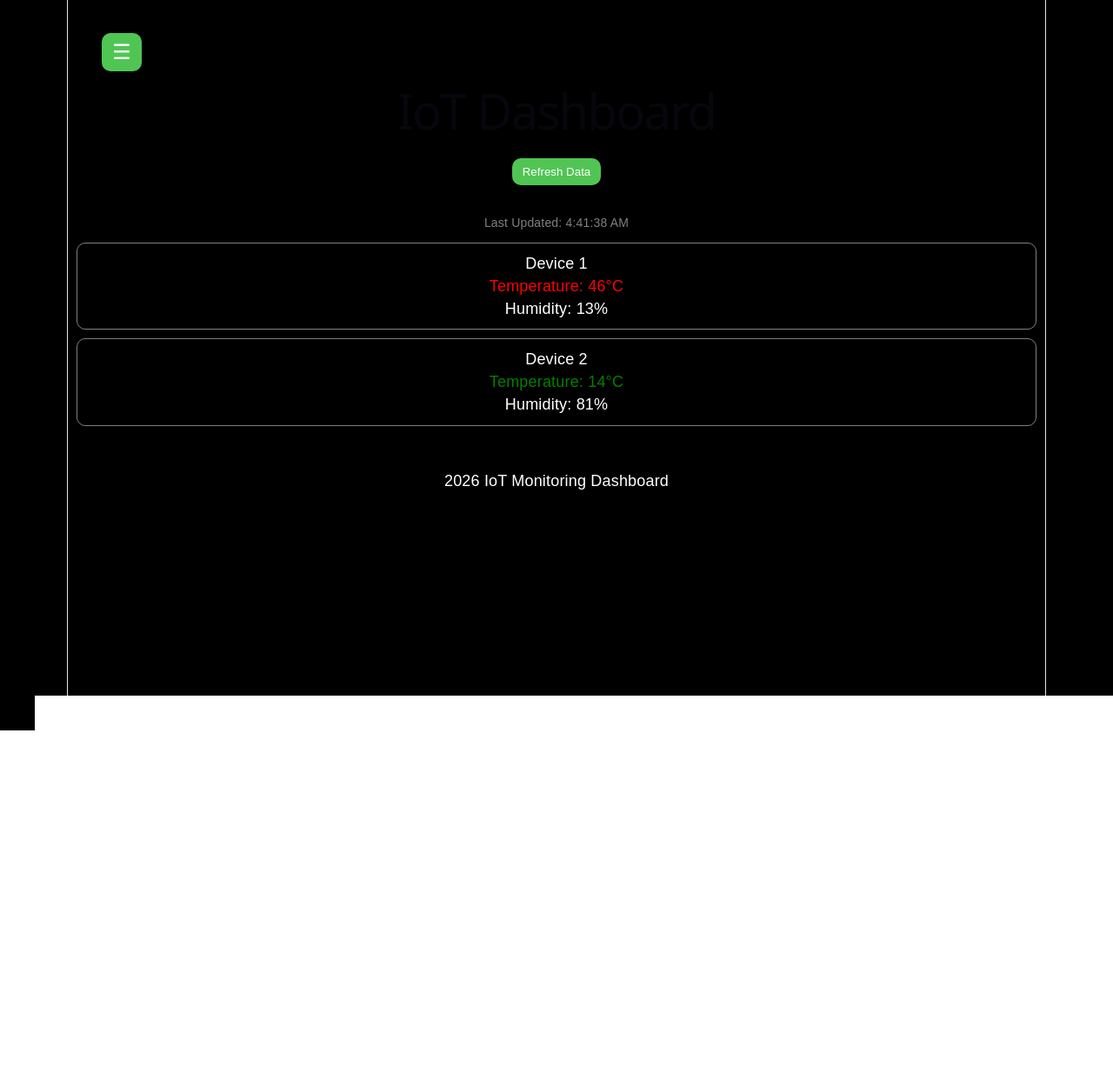
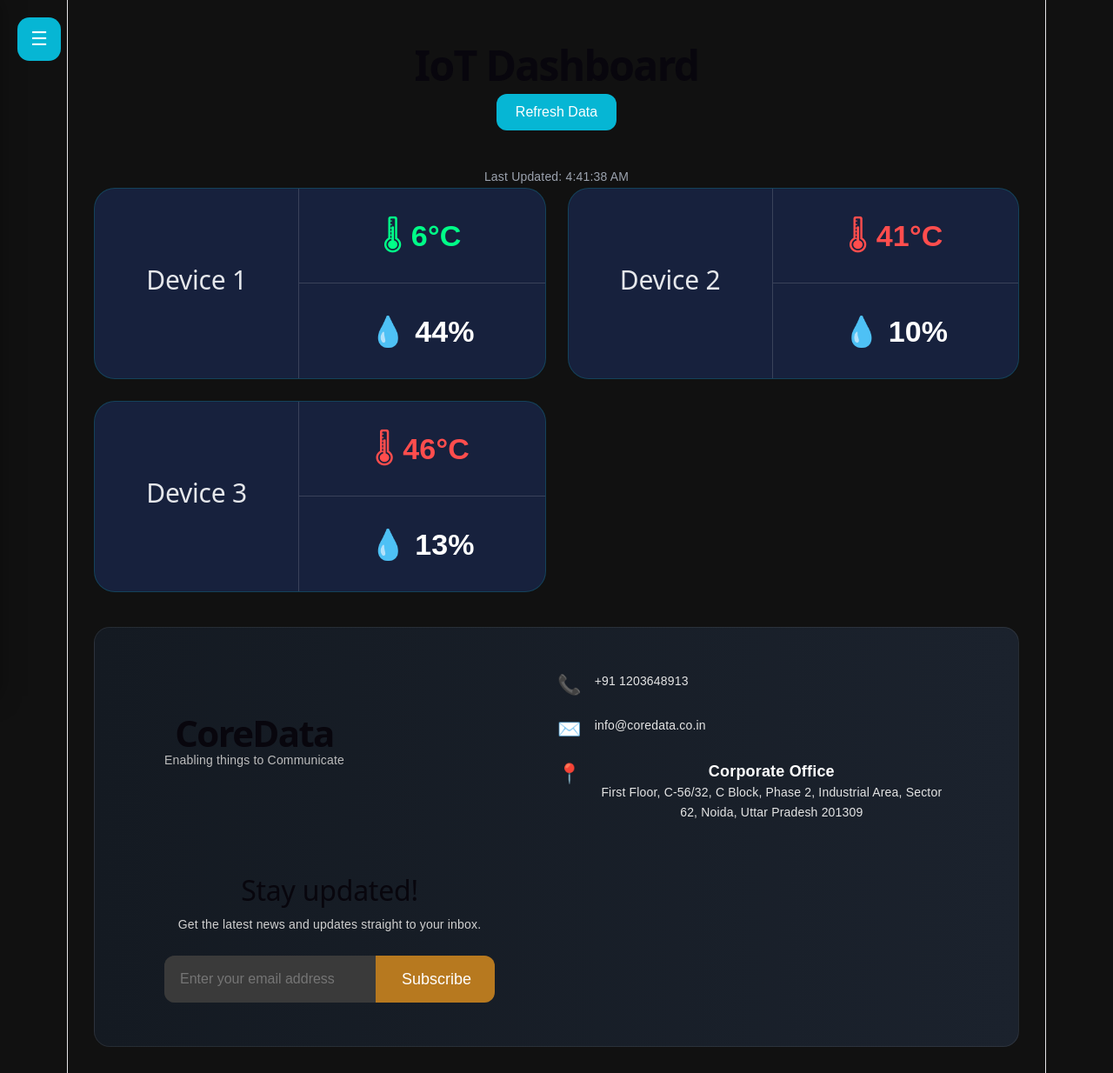
Before and after one commit to ArpitU/React-Projects, a React (Vite) app: page / in a window 1280 px wide. Shown: the whole page at 87% size. Before the commit the page ends 800 px from the top, so only its background shows below. Built offline with nearby package versions, Linux system fonts and the light colour scheme.

Commit message:
update project

```diff
--- a/src/App.css
+++ b/src/App.css
@@ -1,91 +1,469 @@
-.h1 {
-  text-align: center;
-  margin-bottom: 20px;
-  background-color: black;
-  color: white;
-}
-body {
-  margin: 0;
-  font-family: Arial, sans-serif;
-  background: black;
-  overflow-x: hidden;
-  overflow-y: hidden;
-}
-
-.app {
-  padding: 20px;
-  text-align: center;
-}
-.footer{
-  margin-top: 20px;
-  padding: 30px;
-  background-color: black;
-  color: white;
-}
-.container {
-  display: flex;
-  gap: 20px;
-  flex-wrap: wrap;
-  justify-content: center;
-}
-
-button {
-  margin-top: 10px;
-  padding: 8px 12px;
-  border: none;
-  background: #50c554;
-  color: white;
-  border-radius: 10px;
-  cursor: pointer;
-}
-.device-card {
-  border: 1px solid gray;
-  margin: 10px;
-  padding: 10px;
-  border-radius: 10px;
-  background: black;
-  transition: transform 0.2s, box-shadow 0.2s;
-}
-.device-card:hover {
-transform: scale(1.016);
-}
-
-.sidebar {
-  position: fixed;
-  top: 0px;
-  bottom: 20px;
-  left: -250px;
-  width: 250px;
-  height: 100vh;
-  background-color: black;
-  color: white;
-  padding: 20px;
-  transition: 0.3s;
-}
-.sidebar.active {
-  left: 0;
+*{
+  margin:0;
+  padding:0;
+  box-sizing:border-box;
 }
 
 
-.sidebar li {
-  margin: 20px 0;
-  cursor: pointer;
+body{
+
+  font-family:Arial, sans-serif;
+
+  background:
+  linear-gradient(
+    to bottom,
+    #020617,
+    #050816,
+    #020617
+  );
+
+  color:white;
+
+
+}
+
+
+.app{
+  padding:30px;
+}
+
+
+.header{
+
+  text-align:center;
+
+  margin-bottom:40px;
+}
+
+.header h1{
+
+  font-size:48px;
+
+  font-weight:700;
+
+  margin-bottom:20px;
+}
+
+.time{
+
+  margin-top:15px;
+
+  color:#9ca3af;
+
+  font-size:14px;
+}
+
+
+.refresh-btn{
+
+  padding:12px 22px;
+
+  border:none;
+
+  border-radius:12px;
+
+  background:#06b6d4;
+
+  color:white;
+
+  cursor:pointer;
+
+  font-size:16px;
+
+  transition:0.3s;
+}
+
+.refresh-btn:hover{
+
+  transform:translateY(-2px);
+
+  background:#0891b2;
+
+  box-shadow:
+    0 0 15px rgba(6,182,212,0.5);
+}
+
+.container{
+
+  display:grid;
+
+  grid-template-columns:
+  repeat(auto-fit,minmax(340px,1fr));
+
+  gap:25px;
+}
+
+.device-card{
+
+  height:220px;
+
+  display:grid;
+
+  grid-template-columns:1fr 1.2fr;
+
+  background:
+  rgba(25,35,65,0.95);
+
+  border-radius:24px;
+
+  overflow:hidden;
+
+  border:
+  1px solid rgba(0,255,255,0.15);
+
+  backdrop-filter:blur(10px);
+
+  transition:0.3s;
+}
+
+.device-card:hover{
+
+  transform:translateY(-5px);
+
+  box-shadow:
+    0 0 20px rgba(0,255,255,0.2),
+    0 0 40px rgba(0,255,255,0.08);
+}
+
+/* Left */
+.device-left{
+
+  display:flex;
+
+  justify-content:center;
+
+  align-items:center;
+
+  border-right:
+  1px solid rgba(255,255,255,0.15);
+}
+
+.device-left h2{
+
+  font-size:30px;
+
+  color:#e5e7eb;
+}
+
+.device-right{
+
+  display:grid;
+
+  grid-template-rows:1fr 1fr;
+}
+
+
+.temperature{
+
+  display:flex;
+
+  justify-content:center;
+
+  align-items:center;
+
+  border-bottom:
+  1px solid rgba(255,255,255,0.15);
+
+  font-size:34px;
+
+  font-weight:bold;
+
+  transition:0.3s;
+}
+
+.temperature:hover{
+
+  background:
+  rgba(255,99,71,0.08);
+}
+
+
+.humidity{
+
+  display:flex;
+
+  justify-content:center;
+
+  align-items:center;
+
+  font-size:34px;
+
+  font-weight:bold;
+
+  transition:0.3s;
+}
+
+.humidity:hover{
+
+  background:
+  rgba(0,255,255,0.08);
+}
+
+.sidebar{
+
+  position:fixed;
+
+  top:0;
+
+  left:-260px;
+
+  width:250px;
+
+  height:100vh;
+
+  background:#081120;
+
+  padding:25px;
+
+  transition:0.3s;
+
+  z-index:1000;
+
+  box-shadow:
+  5px 0 25px rgba(0,0,0,0.5);
+}
+
+.sidebar.active{
+  left:0;
+}
+
+/* Sidebar Title */
+.sidebar h2{
+
+  margin-top:30px;
+
+  margin-bottom:40px;
+
+  color:#06b6d4;
+}
+
+.sidebar ul{
+  list-style:none;
+}
+
+.sidebar li{
+
+  margin:20px 0;
+
+  padding:12px;
+
+  border-radius:12px;
+
+  cursor:pointer;
+
+  transition:0.3s;
+}
+
+.sidebar li:hover{
+
+  background:
+  rgba(0,255,255,0.1);
+
+  transform:translateX(5px);
+}
+
+
+.close-btn{
+
+  position:absolute;
+
+  top:20px;
+
+  right:20px;
+
+  font-size:22px;
+
+  cursor:pointer;
+}
+
+
+.menu-btn{
+
+  position:fixed;
+
+  top:20px;
+
+  left:20px;
+
+  width:50px;
+
+  height:50px;
+
+  border:none;
+
+  border-radius:14px;
+
+  background:#06b6d4;
+
+  color:white;
+
+  font-size:22px;
+
+  cursor:pointer;
+
+  z-index:1100;
+
+  transition:0.3s;
+}
+
+.menu-btn:hover{
+
+  background:#0891b2;
+
+  transform:scale(1.05);
+}.overlay{
+
+  position:fixed;
+
+  top:0;
+  left:0;
+
+  width:100%;
+  height:100vh;
+
+  background:rgba(0,0,0,0.4);
+
+  z-index:999;
+}
+.footer{
+
+  margin-top:40px;
+
+  width:100%;
+
+  display:flex;
+
+  justify-content:space-between;
+
+  align-items:center;
+
+  padding:18px 25px;
+
+  border-radius:18px;
+
+  background:
+  rgba(15,23,42,0.9);
+
+  border:
+  1px solid rgba(255,255,255,0.08);
+
+  color:#cbd5e1;
+
+  font-size:14px;
+
+  backdrop-filter:blur(10px);
+}
+
+
+.footer-right{
+
+  color:#00ff88;
+
+  font-weight:600;
+}
+body{
+  margin: 0;
+  font-family: Arial, sans-serif;
+  background: #111;
+}
+
+.footer{
+  background: linear-gradient(to right, #141a22, #1b222d);
+  color: white;
+  padding: 50px 80px;
+}
+
+.footer-container{
+  display: flex;
+  justify-content: space-between;
+  align-items: center;
+  gap: 60px;
+  flex-wrap: wrap;
+}
+
+.footer-logo h1{
+  font-size: 42px;
+  margin: 0;
+  font-weight: 600;
+}
+
+.footer-logo p{
+  margin-top: 5px;
+  color: #bdbdbd;
+  font-size: 14px;
+}
+
+.footer-contact{
+  display: flex;
+  flex-direction: column;
+  gap: 22px;
+  max-width: 450px;
+}
+
+.contact-item{
+  display: flex;
+  align-items: flex-start;
+  gap: 15px;
+}
+
+.contact-item span{
+  font-size: 22px;
+  margin-top: 3px;
+}
+
+.contact-item h3{
+  margin: 0;
   font-size: 18px;
 }
 
-.menu-btn {
-  font-size: 24px;
-  margin-top: 1cm;
-  margin-right: 1000px;
-  cursor: pointer;
+.contact-item p{
+  margin: 0;
+  line-height: 1.6;
+  color: #e5e5e5;
 }
 
-.time {
-  margin-top: 10px;
-  font-size: 14px;
-  color: gray;
+.footer-newsletter{
+  max-width: 380px;
 }
-button:hover {
-  transform: translate3d(0px, -2px, 0px);
-  background: #388e3c;
+
+.footer-newsletter h2{
+  margin-bottom: 10px;
+  font-size: 32px;
 }
+
+.footer-newsletter p{
+  color: #d1d1d1;
+  margin-bottom: 25px;
+  line-height: 1.5;
+}
+
+.newsletter-box{
+  display: flex;
+  overflow: hidden;
+  border-radius: 12px;
+  background: #2c2c2c;
+}
+
+.newsletter-box input{
+  flex: 1;
+  padding: 18px;
+  border: none;
+  outline: none;
+  background: #3a3a3a;
+  color: white;
+  font-size: 16px;
+}
+
+.newsletter-box button{
+  padding: 0 30px;
+  border: none;
+  background: #b7791f;
+  color: white;
+  font-size: 18px;
+  cursor: pointer;
+  transition: 0.3s;
+}
+
+.newsletter-box button:hover{
+  background: #d08a1d;
+}
--- a/src/App.jsx
+++ b/src/App.jsx
@@ -8,85 +8,230 @@ function App() {
   const [devices, setDevices] = useState([
     { id: 'Device 1', temperature: 25, humidity: 60 },
     { id: 'Device 2', temperature: 35, humidity: 80 },
+    { id: 'Device 3', temperature: 18, humidity: 40 },
   ]);
 
-  function updateData(index) {
-    const newDevices = [...devices];
+  // Refresh Device Data
+  function refresh() {
 
-    newDevices[index].temperature = Math.floor(Math.random() * 50);
-    newDevices[index].humidity = Math.floor(Math.random() * 100);
-
-    setDevices(newDevices);
-  }
-
-  function refresh() {
     const newDevices = devices.map(device => ({
       ...device,
-      temperature: Math.floor(Math.random() * 50),
-      humidity: Math.floor(Math.random() * 100)
+
+      temperature:
+        Math.floor(Math.random() * 50),
+
+      humidity:
+        Math.floor(Math.random() * 100)
     }));
 
     setDevices(newDevices);
   }
 
+  // Auto Refresh
+  useEffect(() => {
 
-  useEffect(() => {
-    const interval = setInterval(() => { refresh(); }, 5000);  // hmesa time ms me rehta hh
+    const interval = setInterval(() => {
+      refresh();
+    }, 5000);
+
+    return () => clearInterval(interval);
 
   }, [devices]);
 
-  console.log(devices);
-
   return (
 
-    <div>
+    <div className="app">
 
-      <button className="menu-btn" onClick={() => setOpen(!open)}>
+      {/* Sidebar Button */}
+      {
+        !open && (
+
+          <button
+            className="menu-btn"
+            onClick={() => setOpen(true)}
+          >
             ☰
           </button>
 
+        )
+      }
+
+      {/* Sidebar */}
       <div className={open ? "sidebar active" : "sidebar"}>
-        <h2>Dashboard Menu</h2>
+
+        <h2>Dashboard</h2>
 
         <ul>
+          <li>Home</li>
           <li>Devices</li>
+          <li>Analytics</li>
+          <li>Settings</li>
         </ul>
+
       </div>
 
-      <div className="h1">
+      {/* Overlay */}
+      {
+        open && (
+          <div
+            className="overlay"
+            onClick={() => setOpen(false)}
+          ></div>
+        )
+      }
+
+      {/* Header */}
+      <div className="header">
 
         <h1>IoT Dashboard</h1>
 
-        <button onClick={refresh} style={{ marginBottom: "20px" }}>
+        <button
+          className="refresh-btn"
+          onClick={refresh}
+        >
           Refresh Data
         </button>
 
+      </div>
+
+      {/* Last Updated */}
       <p className='time'>
-          Last Updated: {new Date().toLocaleTimeString()}
+        Last Updated:
+        {" "}
+        {new Date().toLocaleTimeString()}
       </p>
 
+      {/* Device Grid */}
+      <div className="container">
+
         {devices.map((device, index) => (
-          <div className='device-card' key={index}>
 
-            <div className='h3'>{device.id}</div>
+          <div
+            className='device-card'
+            key={index}
+          >
+
+            {/* Left */}
+            <div className='device-left'>
+
+              <h2>{device.id}</h2>
+
+            </div>
+
+            {/* Right */}
+            <div className='device-right'>
+
+              {/* Temperature */}
+              <div className='temperature'>
 
                 <p
                   style={{
-                color: device.temperature < 30 ? "green" : "red"
+                    color:
+                      device.temperature < 30
+                        ? "#00ff88"
+                        : "#ff4d4d"
                   }}
                 >
-              Temperature: {device.temperature}°C
+                  🌡 {device.temperature}°C
                 </p>
 
-            <p>Humidity: {device.humidity}%</p>
+              </div>
+
+              {/* Humidity */}
+              <div className='humidity'>
+
+                <p>
+                  💧 {device.humidity}%
+                </p>
 
               </div>
+
+            </div>
+
+          </div>
+
         ))}
 
       </div>
 
-      <footer className='footer'>
-        <p>2026 IoT Monitoring Dashboard</p>
+      {/* Footer */}
+      <footer className="footer">
+
+        <div className="footer-container">
+
+          {/* Left Logo */}
+          <div className="footer-logo">
+
+            <h1>CoreData</h1>
+
+            <p>
+              Enabling things to Communicate
+            </p>
+
+          </div>
+
+          {/* Contact Section */}
+          <div className="footer-contact">
+
+            <div className="contact-item">
+              <span>📞</span>
+              <p>+91 1203648913</p>
+            </div>
+
+            <div className="contact-item">
+              <span>✉️</span>
+              <p>info@coredata.co.in</p>
+            </div>
+
+            <div className="contact-item">
+
+              <span>📍</span>
+
+              <div>
+
+                <h3>Corporate Office</h3>
+
+                <p>
+                  First Floor, C-56/32,
+                  C Block, Phase 2,
+                  Industrial Area,
+                  Sector 62, Noida,
+                  Uttar Pradesh 201309
+                </p>
+
+              </div>
+
+            </div>
+
+          </div>
+
+          {/* Newsletter */}
+          <div className="footer-newsletter">
+
+            <h2>Stay updated!</h2>
+
+            <p>
+              Get the latest news and updates
+              straight to your inbox.
+            </p>
+
+            <div className="newsletter-box">
+
+              <input
+                type="email"
+                placeholder="Enter your email address"
+              />
+
+              <button>
+                Subscribe
+              </button>
+
+            </div>
+
+          </div>
+
+        </div>
+
       </footer>
 
     </div>
```
Lines whose indentation alone changed are shown as unchanged.
